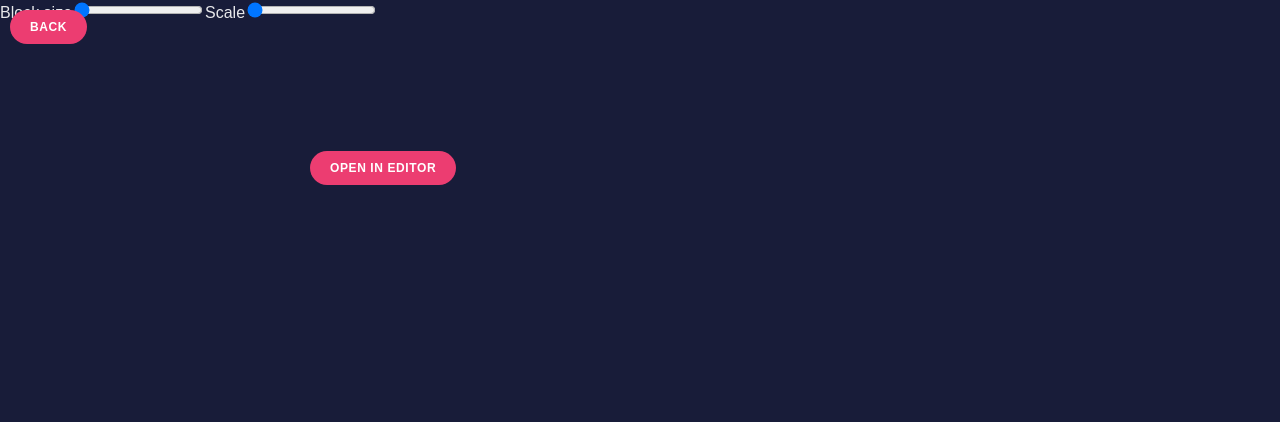
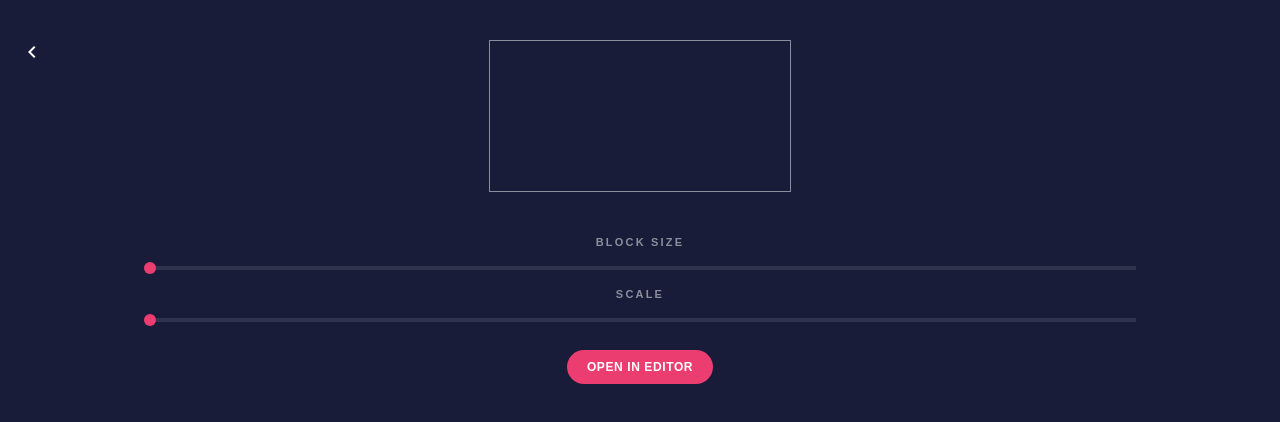
Before and after one commit to FanCheung/pixelator, a React (Create React App) app: page /pixelate in a window 1280 px wide. Shown: the top 422 px of the page. Built offline with nearby package versions, Linux system fonts and the light colour scheme.

Commit message:
more style

```diff
--- a/src/App.css
+++ b/src/App.css
@@ -1,13 +1,28 @@
 @import url("https://fonts.googleapis.com/css?family=Pacifico|VT323");
 @import url("https://fonts.googleapis.com/icon?family=Material+Icons");
+* {
+  box-sizing: border-box; }
+
 body {
   background: #181C39;
   color: rgba(255, 255, 255, 0.9);
   font-size: 16px; }
 
+section {
+  padding-top: 20px; }
+
 h1 {
   font-size: 58px;
-  font-family: 'Pacifico', cursive; }
+  font-family: 'VT323', monospace;
+  margin: 0; }
+
+label {
+  display: block;
+  text-transform: uppercase;
+  font-size: 11px;
+  letter-spacing: 0.2em;
+  font-weight: bold;
+  color: rgba(255, 255, 255, 0.5); }
 
 #page-camera-capture {
   text-align: center; }
@@ -16,13 +31,16 @@ h1 {
   #page-camera-capture canvas {
     display: none; }
   #page-camera-capture button i {
+    position: relative;
+    top: 2px;
     font-size: 36px; }
   #page-camera-capture button {
     padding: 15px;
     border-radius: 50%; }
 
 .nav {
-  position: absolute; }
+  position: absolute;
+  z-index: 100; }
 
 .btn, button {
   margin: 10px;
@@ -39,13 +57,22 @@ h1 {
   text-transform: uppercase;
   color: white; }
 
+button.back {
+  background: none;
+  padding: 10px; }
+
 #page-start {
   text-align: center; }
-  #page-start header {
-    margin: 40px; }
   #page-start .btn {
     display: block;
     margin: 10px 40px; }
+
+#page-pixelate {
+  text-align: center;
+  margin: 20px; }
+  #page-pixelate canvas {
+    margin-bottom: 40px;
+    border: 1px solid rgba(255, 255, 255, 0.5); }
 
 .App {
   text-align: center; }
@@ -59,3 +86,29 @@ h1 {
     transform: rotate(0deg); }
   to {
     transform: rotate(360deg); } }
+
+input[type=range] {
+  -webkit-appearance: none;
+  margin: 18px 0;
+  width: 80%;
+  background: rgba(255, 255, 255, 0.1); }
+
+input[type=range]:focus {
+  outline: none; }
+
+input[type=range]::-webkit-slider-runnable-track {
+  width: 100%;
+  height: 4px;
+  cursor: pointer;
+  animate: 0.2s;
+  background: rbga(white, 0.1);
+  border-radius: 1.3px; }
+
+input[type=range]::-webkit-slider-thumb {
+  height: 12px;
+  width: 12px;
+  border-radius: 50%;
+  background: #EC3D71;
+  cursor: pointer;
+  -webkit-appearance: none;
+  margin-top: -4px; }
--- a/src/App.js
+++ b/src/App.js
@@ -3,13 +3,13 @@ import React, { Component } from 'react'
 import { Subject } from 'rxjs/Rx'
 import './app.scss'
 import * as CanvasHelper from './canvas-helper'
-import { Switch, BrowserRouter,withRouter, Route } from 'react-router-dom'
+import { Switch, BrowserRouter, withRouter, Route } from 'react-router-dom'
 import { Editor } from './editor'
 import { File } from './file'
 import { Pixelator } from './pixelator'
 import { CameraCapture } from './camera-capture'
-import {Start } from './start'
-import {BrowserHistory} from 'react-router'
+import { Start } from './start'
+import { BrowserHistory } from 'react-router'
 
 // window.requestAnimationFrame = (function () {
 //   return window.requestAnimationFrame || window.webkitRequestAnimationFrame ||
@@ -50,14 +50,14 @@ export class App extends Component {
     console.log(this.state)
     return (
       <main>
-       <section className="nav">
+        <nav className="nav">
           <Back/>
-      </section>
+        </nav>
         <Switch>
           <Route path="/editor" render={() => Editor} />
           <Route path="/camera-capture"
             render={() => <CameraCapture
-        onImageLoaded={(e)=>this.onImageLoaded$.next(e)}
+              onImageLoaded={(e) => this.onImageLoaded$.next(e)}
             />} />
           <Route exact
             path="/file-upload"
@@ -69,12 +69,15 @@ export class App extends Component {
               scale={1}
               blockSize={2}
             />} />
-        <Route path="/" render={() => <Start/>} />
+          <Route path="/" render={() => <Start />} />
         </Switch>
       </main>
     )
   }
 }
 
-const Back=withRouter(({ history }) => (
-  <button onClick={history.goBack}>Back</button>))
+const Back = withRouter(({ history }) => (
+  <button className="back"
+    onClick={history.goBack}>
+    <i class="material-icons">chevron_left</i>
+  </button>))
--- a/src/app.scss
+++ b/src/app.scss
@@ -1,70 +1,154 @@
-
 @import url('https://fonts.googleapis.com/css?family=Pacifico|VT323');
 @import url('https://fonts.googleapis.com/icon?family=Material+Icons');
-
 $bg:#181C39;
-$primary:#8FE1D5 ;
+$primary:#8FE1D5;
 $secondary:#EC3D71;
-$font-color:rgba(white,0.9);
-
-body{
-  background:$bg;
-  color:$font-color;
-  font-size:16px;
-}
-h1{
-  font-size:58px;
-  // font-family: 'VT323', monospace;
-  font-family: 'Pacifico', cursive;
-
-  }
-#page-camera-capture{
-  text-align:center;
-  video{width:100%;}
-  canvas{display:none;}
- button i{font-size:36px;}
-button{padding:15px; border-radius:50%;}
+$font-color:rgba(white,
+0.9);
+* {
+    box-sizing: border-box;
 }
 
-.nav{position:absolute;}
-.btn,button{
-  margin:10px;
-  text-align:center;
-  display:inline-block;
-  padding:10px 20px;
-  text-decoration:none;
-  font-size:12px;
+body {
+    background: $bg;
+    color: $font-color;
+    font-size: 16px;
+}
+
+section {
+    padding-top: 20px;
+}
+
+h1 {
+    font-size: 58px;
+    font-family: 'VT323', monospace;
+    margin: 0; // font-family: 'Pacifico', cursive;
+}
+
+label {
+    display: block;
+    text-transform: uppercase;
+    font-size: 11px;
+    letter-spacing: 0.2em;
+    font-weight: bold;
+    color: rgba($font-color, 0.5);
+}
+
+#page-camera-capture {
+    text-align: center;
+    video {
+        width: 100%;
+    }
+    canvas {
+        display: none;
+    }
+    button i {
+        position: relative;
+        top: 2px;
+        font-size: 36px;
+    }
+    button {
+        padding: 15px;
+        border-radius: 50%;
+    }
+}
+
+.nav {
+    position: absolute;
+    z-index: 100;
+}
+
+.btn,
+button {
+    margin: 10px;
+    text-align: center;
+    display: inline-block;
+    padding: 10px 20px;
+    text-decoration: none;
+    font-size: 12px;
     letter-spacing: 0.05em;
     border-radius: 20px;
-  font-weight:bold;
-  border:none;
-  background:$secondary;
+    font-weight: bold;
+    border: none;
+    background: $secondary;
     text-transform: uppercase;
-  color:white;
-  &:active{ }
+    color: white;
+    &:active {}
 }
 
-#page-start{
-  header{
-    margin:40px;
+button.back {
+    background: none;
+    padding: 10px;
 }
-  text-align:center;
-  .btn{
-    display:block;
-    margin:10px 40px;
+
+#page-start {
+    header {}
+    text-align: center;
+    .btn {
+        display: block;
+        margin: 10px 40px;
+    }
+}
+
+#page-pixelate {
+    text-align: center;
+    margin: 20px;
+    canvas {
+        margin-bottom: 40px;
+        border: 1px solid rgba(white, 0.5);
     }
 }
 
 .App {
     text-align: center;
 }
+
 .App-logo {
     animation: App-logo-spin infinite 20s linear;
     height: 80px;
 }
 
+@keyframes App-logo-spin {
+    from {
+        transform: rotate(0deg);
+    }
+    to {
+        transform: rotate(360deg);
+    }
+}
 
-@keyframes App-logo-spin {
-  from { transform: rotate(0deg); }
-  to { transform: rotate(360deg); }
+input[type=range] {
+    -webkit-appearance: none;
+    margin: 18px 0;
+    width: 80%;
+    background: rgba(white, 0.1);
 }
+
+input[type=range]:focus {
+    outline: none;
+}
+
+input[type=range]::-webkit-slider-runnable-track {
+    width: 100%;
+    height: 4px;
+    cursor: pointer;
+    animate: 0.2s; // box-shadow: 1px 1px 1px #000000, 0px 0px 1px #0d0d0d;
+    background: rbga(white, 0.1);
+    border-radius: 1.3px; // border: 0.2px solid #010101;
+}
+
+input[type=range]::-webkit-slider-thumb {
+    // box-shadow: 1px 1px 1px #000000, 0px 0px 1px #0d0d0d;
+    // border: 1px solid #000000;
+    height: 12px;
+    width: 12px;
+    border-radius: 50%;
+    background: $secondary;
+    cursor: pointer;
+    -webkit-appearance: none;
+    margin-top: -4px;
+}
+
+input[type=range]:focus::-webkit-slider-runnable-track {
+    // background: rbga(black,0.2);
+}
--- a/src/pixelator.js
+++ b/src/pixelator.js
@@ -92,10 +92,13 @@ export const Pixelator = (props) => {
     }
 
     return (
-        <section>
-            <section className="setting">
-                <label>
-                    Block size
+        <section id="page-pixelate">
+            <canvas id="sprite" ref={(e) => onCanvasReady$.next(e)}></canvas >
+            <div class="setting">
+                <div>
+                    <label>
+                        Block size
+                    </label>
                     <input
                         type="range"
                         name="block-size"
@@ -105,9 +108,11 @@ export const Pixelator = (props) => {
                         step="1"
                         defaultValue={blockSize}
                         onChange={(e) => blockSize$.next(e.target.value)} />
-                </label>
-                <label>
-                    Scale
+                </div>
+                <div>
+                    <label>
+                        Scale
+                    </label>
                     <input
                         type="range"
                         name="scale"
@@ -115,11 +120,9 @@ export const Pixelator = (props) => {
                         max="3"
                         defaultValue={scale}
                         onChange={(e) => scale$.next(e.target.value)} />
-                </label>
-            </section>
-            <canvas id="sprite" ref={(e) => onCanvasReady$.next(e)}></canvas >
+                </div>
+            </div>
             <button onClick={() => openEditor()}>Open in Editor</button>
-            {/* <img src={props.pixelData}  /> */}
         </section>
     )
 }
```
Also changed, not shown: 1 other file (tests, documents, lock files or other folders). Lines whose indentation alone changed are shown as unchanged.
